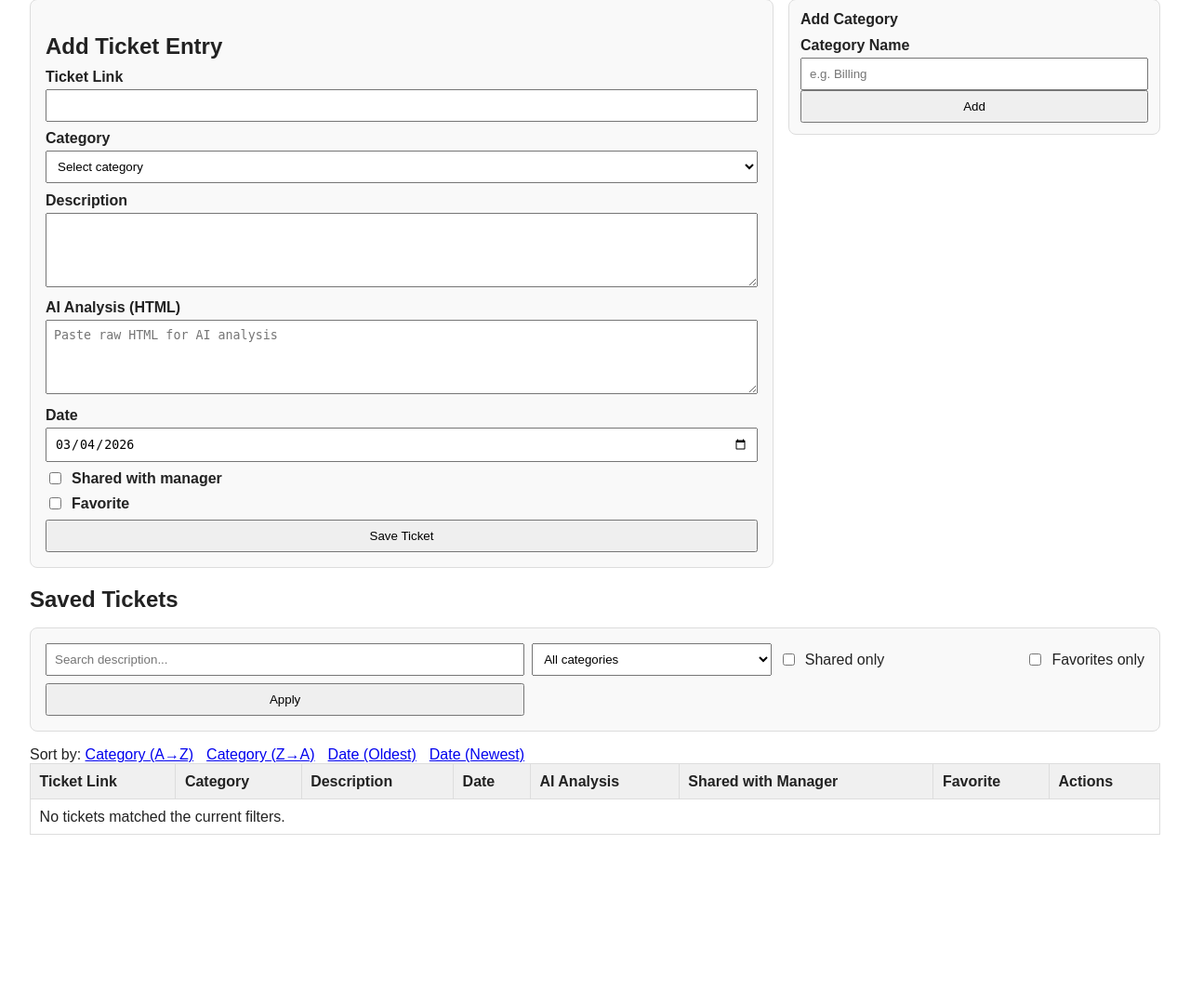
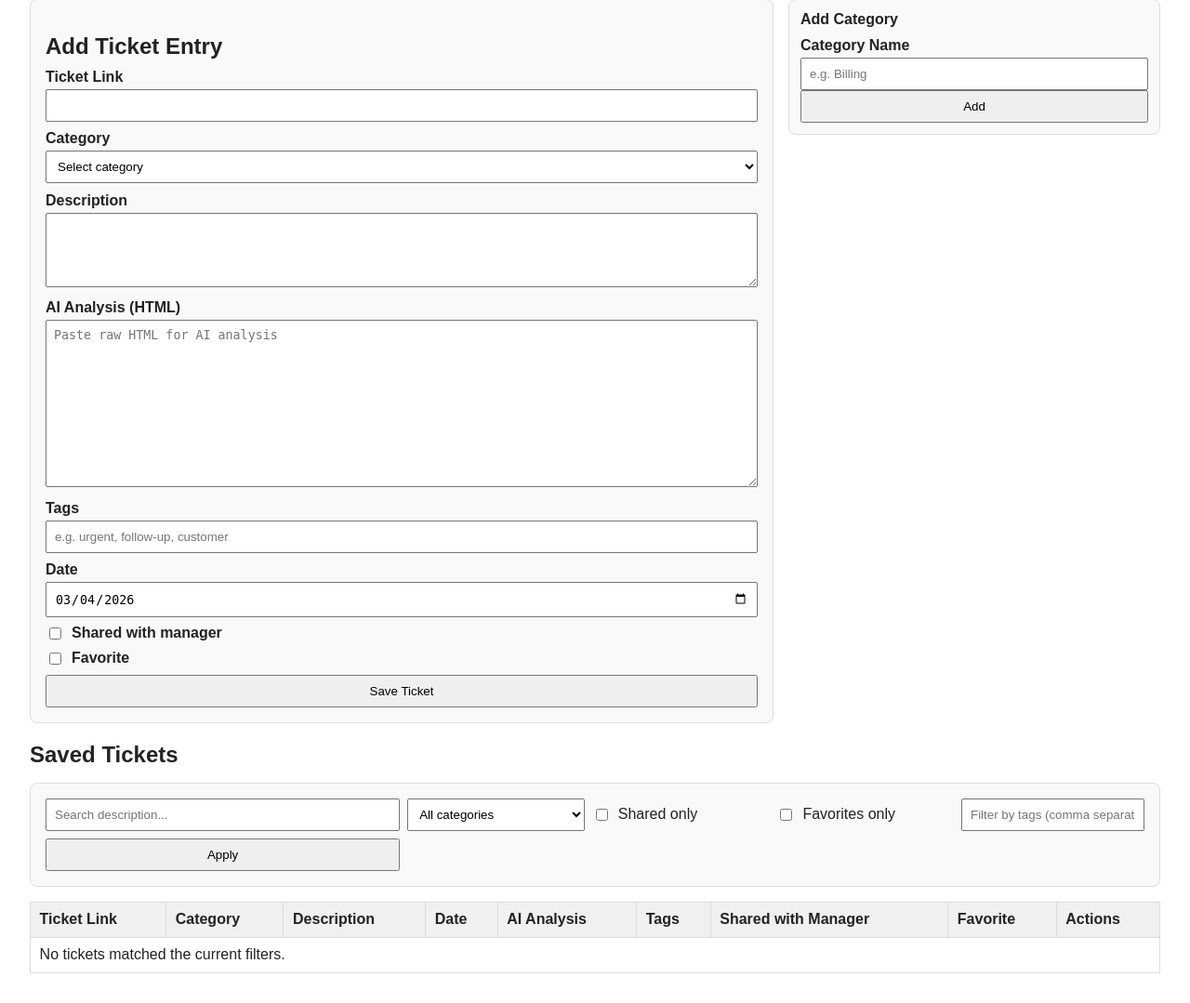
Before and after one commit to Mitchell-13/pack_tracker, a Flask app: page / in a window 1280 px wide. Shown: the part 78-1157 px from the top of the page at 93% size. Before the commit the page ends 976 px from the top, so only its background shows below. Run offline with Flask 3, Linux system fonts and the light colour scheme; data that the repository does not hold is empty.

Commit message:
Add ticket tags and tag filtering UI

```diff
--- a/app.py
+++ b/app.py
@@ -52,6 +52,25 @@ def init_db() -> None:
         )
         """
     )
+    db.execute(
+        """
+        CREATE TABLE IF NOT EXISTS tags (
+            id INTEGER PRIMARY KEY AUTOINCREMENT,
+            name TEXT UNIQUE NOT NULL COLLATE NOCASE
+        )
+        """
+    )
+    db.execute(
+        """
+        CREATE TABLE IF NOT EXISTS ticket_tags (
+            ticket_id INTEGER NOT NULL,
+            tag_id INTEGER NOT NULL,
+            PRIMARY KEY (ticket_id, tag_id),
+            FOREIGN KEY (ticket_id) REFERENCES tickets (id) ON DELETE CASCADE,
+            FOREIGN KEY (tag_id) REFERENCES tags (id) ON DELETE CASCADE
+        )
+        """
+    )
 
     ticket_columns = {
         row[1] for row in db.execute("PRAGMA table_info(tickets)").fetchall()
@@ -63,7 +82,38 @@ def init_db() -> None:
     db.close()
 
 
-def _validated_ticket_fields(form: Any) -> tuple[str, str, str, str, str, int, int] | None:
+def _parse_tags(raw_tags: str) -> list[str]:
+    tag_names: list[str] = []
+    seen: set[str] = set()
+
+    for part in raw_tags.split(","):
+        tag = part.strip()
+        if not tag:
+            continue
+        lowered_tag = tag.lower()
+        if lowered_tag in seen:
+            continue
+        seen.add(lowered_tag)
+        tag_names.append(tag)
+
+    return tag_names
+
+
+def _sync_ticket_tags(db: sqlite3.Connection, ticket_id: int, tag_names: list[str]) -> None:
+    db.execute("DELETE FROM ticket_tags WHERE ticket_id = ?", (ticket_id,))
+
+    for tag_name in tag_names:
+        db.execute("INSERT OR IGNORE INTO tags (name) VALUES (?)", (tag_name,))
+        tag_id_row = db.execute("SELECT id FROM tags WHERE LOWER(name) = LOWER(?)", (tag_name,)).fetchone()
+        if tag_id_row is None:
+            continue
+        db.execute(
+            "INSERT OR IGNORE INTO ticket_tags (ticket_id, tag_id) VALUES (?, ?)",
+            (ticket_id, tag_id_row["id"]),
+        )
+
+
+def _validated_ticket_fields(form: Any) -> tuple[str, str, str, str, str, int, int, list[str]] | None:
     link = form.get("link", "").strip()
     category_id = form.get("category_id", "").strip()
     description = form.get("description", "").strip()
@@ -71,6 +121,7 @@ def _validated_ticket_fields(form: Any) -> tuple[str, str, str, str, str, int, i
     date_value = form.get("date", "").strip()
     shared_with_manager = 1 if form.get("shared_with_manager") == "on" else 0
     favorite = 1 if form.get("favorite") == "on" else 0
+    tags = _parse_tags(form.get("tags", ""))
 
     if not link or not category_id or not description or not date_value:
         return None
@@ -88,6 +139,7 @@ def _validated_ticket_fields(form: Any) -> tuple[str, str, str, str, str, int, i
         date_value,
         shared_with_manager,
         favorite,
+        tags,
     )
 
 
@@ -99,6 +151,7 @@ def index() -> str:
     category_filter = request.args.get("category_id", "").strip()
     shared_only = request.args.get("shared_only", "0") == "1"
     favorite_only = request.args.get("favorite_only", "0") == "1"
+    tag_filter = request.args.get("tags", "").strip()
     edit_id = request.args.get("edit_id", "").strip()
 
     allowed_sort = {"date": "t.date", "category": "c.name"}
@@ -122,16 +175,34 @@ def index() -> str:
     if favorite_only:
         where_clauses.append("t.favorite = 1")
 
+    for tag in _parse_tags(tag_filter):
+        where_clauses.append(
+            """
+            EXISTS (
+                SELECT 1
+                FROM ticket_tags tt_filter
+                JOIN tags tg_filter ON tg_filter.id = tt_filter.tag_id
+                WHERE tt_filter.ticket_id = t.id
+                  AND LOWER(tg_filter.name) = LOWER(?)
+            )
+            """
+        )
+        params.append(tag)
+
     where_sql = f"WHERE {' AND '.join(where_clauses)}" if where_clauses else ""
 
     db = get_db()
     tickets = db.execute(
         f"""
         SELECT t.id, t.link, c.name AS category, t.description, t.date,
-               t.ai_analysis, t.shared_with_manager, t.favorite
+               t.ai_analysis, t.shared_with_manager, t.favorite,
+               COALESCE(GROUP_CONCAT(tg.name, ', '), '') AS tags
         FROM tickets t
         JOIN categories c ON t.category_id = c.id
+        LEFT JOIN ticket_tags tt ON tt.ticket_id = t.id
+        LEFT JOIN tags tg ON tg.id = tt.tag_id
         {where_sql}
+        GROUP BY t.id
         ORDER BY {sort_column} {sort_order}, t.id DESC
         """,
         params,
@@ -149,6 +220,19 @@ def index() -> str:
             """,
             (edit_id,),
         ).fetchone()
+        if ticket_to_edit is not None:
+            ticket_tags = db.execute(
+                """
+                SELECT tg.name
+                FROM tags tg
+                JOIN ticket_tags tt ON tt.tag_id = tg.id
+                WHERE tt.ticket_id = ?
+                ORDER BY tg.name ASC
+                """,
+                (ticket_to_edit["id"],),
+            ).fetchall()
+            ticket_to_edit = dict(ticket_to_edit)
+            ticket_to_edit["tags"] = ", ".join(tag["name"] for tag in ticket_tags)
 
     return render_template(
         "index.html",
@@ -160,6 +244,7 @@ def index() -> str:
         category_filter=category_filter,
         shared_only=shared_only,
         favorite_only=favorite_only,
+        tag_filter=tag_filter,
         ticket_to_edit=ticket_to_edit,
         today_date=date.today().isoformat(),
     )
@@ -171,14 +256,17 @@ def add_ticket() -> Any:
     if ticket_fields is None:
         return redirect(url_for("index"))
 
+    link, category_id, description, ai_analysis, date_value, shared_with_manager, favorite, tags = ticket_fields
+
     db = get_db()
-    db.execute(
+    cursor = db.execute(
         """
         INSERT INTO tickets (link, category_id, description, ai_analysis, date, shared_with_manager, favorite)
         VALUES (?, ?, ?, ?, ?, ?, ?)
         """,
-        ticket_fields,
+        (link, category_id, description, ai_analysis, date_value, shared_with_manager, favorite),
     )
+    _sync_ticket_tags(db, cursor.lastrowid, tags)
     db.commit()
     return redirect(url_for("index"))
 
@@ -188,6 +276,8 @@ def edit_ticket(ticket_id: int) -> Any:
     ticket_fields = _validated_ticket_fields(request.form)
     if ticket_fields is None:
         return redirect(url_for("index", edit_id=ticket_id))
+
+    link, category_id, description, ai_analysis, date_value, shared_with_manager, favorite, tags = ticket_fields
 
     db = get_db()
     db.execute(
@@ -202,8 +292,9 @@ def edit_ticket(ticket_id: int) -> Any:
             favorite = ?
         WHERE id = ?
         """,
-        (*ticket_fields, ticket_id),
+        (link, category_id, description, ai_analysis, date_value, shared_with_manager, favorite, ticket_id),
     )
+    _sync_ticket_tags(db, ticket_id, tags)
     db.commit()
     return redirect(url_for("index"))
 
--- a/templates/index.html
+++ b/templates/index.html
@@ -15,6 +15,7 @@
     label { display: block; margin: 0.6rem 0 0.25rem; font-weight: bold; }
     input, select, textarea, button { width: 100%; padding: 0.5rem; box-sizing: border-box; }
     textarea { min-height: 80px; }
+    .analysis-input { min-height: 180px; }
     .inline { display: flex; align-items: center; gap: 0.5rem; margin: 0.5rem 0; }
     .inline input { width: auto; }
     .btn-row { display: flex; gap: 0.5rem; }
@@ -26,7 +27,7 @@
     .sort-links a { margin-right: 0.6rem; }
     .muted { color: #666; font-size: 0.9rem; }
     .controls { margin: 1rem 0; }
-    .controls form { display: grid; grid-template-columns: 2fr 1fr 1fr auto; gap: 0.5rem; align-items: center; }
+    .controls form { display: grid; grid-template-columns: 2fr 1fr 1fr 1fr auto; gap: 0.5rem; align-items: center; }
     .controls label { margin: 0; font-weight: normal; }
     .actions { display: flex; gap: 0.5rem; align-items: center; }
     .actions a { text-decoration: none; }
@@ -35,7 +36,7 @@
     .analysis-link { color: #1565c0; text-decoration: underline; cursor: pointer; border: 0; background: transparent; padding: 0; font-size: inherit; }
     .modal.hidden { display: none; }
     .modal { position: fixed; inset: 0; background: rgba(0, 0, 0, 0.55); display: flex; align-items: center; justify-content: center; padding: 1rem; z-index: 999; }
-    .modal-content { background: #fff; border-radius: 8px; width: min(100%, 1000px); height: min(100%, 750px); display: flex; flex-direction: column; overflow: hidden; }
+    .modal-content { background: #fff; border-radius: 8px; width: min(100%, 1200px); height: min(100%, 850px); display: flex; flex-direction: column; overflow: hidden; }
     .modal-header { padding: 0.75rem 1rem; border-bottom: 1px solid #ddd; display: flex; justify-content: space-between; align-items: center; }
     .modal-header button { width: auto; }
     .modal iframe { border: 0; width: 100%; flex: 1; }
@@ -66,7 +67,10 @@
       <textarea id="description" name="description" required></textarea>
 
       <label for="ai_analysis">AI Analysis (HTML)</label>
-      <textarea id="ai_analysis" name="ai_analysis" placeholder="Paste raw HTML for AI analysis"></textarea>
+      <textarea id="ai_analysis" class="analysis-input" name="ai_analysis" placeholder="Paste raw HTML for AI analysis"></textarea>
+
+      <label for="tags">Tags</label>
+      <input id="tags" name="tags" type="text" placeholder="e.g. urgent, follow-up, customer" />
 
       <label for="date">Date</label>
       <input id="date" name="date" type="date" value="{{ today_date }}" required />
@@ -111,7 +115,10 @@
     <textarea id="edit_description" name="description" required>{{ ticket_to_edit['description'] }}</textarea>
 
     <label for="edit_ai_analysis">AI Analysis (HTML)</label>
-    <textarea id="edit_ai_analysis" name="ai_analysis" placeholder="Paste raw HTML for AI analysis">{{ ticket_to_edit['ai_analysis'] }}</textarea>
+    <textarea id="edit_ai_analysis" class="analysis-input" name="ai_analysis" placeholder="Paste raw HTML for AI analysis">{{ ticket_to_edit['ai_analysis'] }}</textarea>
+
+    <label for="edit_tags">Tags</label>
+    <input id="edit_tags" name="tags" type="text" value="{{ ticket_to_edit['tags'] if ticket_to_edit else '' }}" placeholder="e.g. urgent, follow-up, customer" />
 
     <label for="edit_date">Date</label>
     <input id="edit_date" name="date" type="date" value="{{ ticket_to_edit['date'] }}" required />
@@ -137,9 +144,6 @@
 
   <div class="controls">
     <form method="get" action="{{ url_for('index') }}">
-      <input type="hidden" name="sort_by" value="{{ sort_by }}" />
-      <input type="hidden" name="order" value="{{ order }}" />
-
       <input name="q" type="text" placeholder="Search description..." value="{{ description_search }}" />
 
       <select id="category_id_filter" name="category_id">
@@ -161,16 +165,10 @@
         Favorites only
       </label>
 
+      <input name="tags" type="text" placeholder="Filter by tags (comma separated)" value="{{ tag_filter }}" />
+
       <button type="submit">Apply</button>
     </form>
-  </div>
-
-  <div class="sort-links">
-    Sort by:
-    <a href="{{ url_for('index', sort_by='category', order='asc', q=description_search, category_id=category_filter, shared_only=1 if shared_only else 0, favorite_only=1 if favorite_only else 0) }}">Category (A→Z)</a>
-    <a href="{{ url_for('index', sort_by='category', order='desc', q=description_search, category_id=category_filter, shared_only=1 if shared_only else 0, favorite_only=1 if favorite_only else 0) }}">Category (Z→A)</a>
-    <a href="{{ url_for('index', sort_by='date', order='asc', q=description_search, category_id=category_filter, shared_only=1 if shared_only else 0, favorite_only=1 if favorite_only else 0) }}">Date (Oldest)</a>
-    <a href="{{ url_for('index', sort_by='date', order='desc', q=description_search, category_id=category_filter, shared_only=1 if shared_only else 0, favorite_only=1 if favorite_only else 0) }}">Date (Newest)</a>
   </div>
 
   <table>
@@ -181,6 +179,7 @@
         <th>Description</th>
         <th>Date</th>
         <th>AI Analysis</th>
+        <th>Tags</th>
         <th>Shared with Manager</th>
         <th>Favorite</th>
         <th>Actions</th>
@@ -206,10 +205,11 @@
             —
           {% endif %}
         </td>
+        <td>{{ ticket['tags'] if ticket['tags'] else '—' }}</td>
         <td>{{ '✅' if ticket['shared_with_manager'] else '❌' }}</td>
         <td>{{ '⭐' if ticket['favorite'] else '—' }}</td>
         <td class="actions">
-          <a href="{{ url_for('index', edit_id=ticket['id'], sort_by=sort_by, order=order, q=description_search, category_id=category_filter, shared_only=1 if shared_only else 0, favorite_only=1 if favorite_only else 0) }}">Edit</a>
+          <a href="{{ url_for('index', edit_id=ticket['id'], sort_by=sort_by, order=order, q=description_search, category_id=category_filter, shared_only=1 if shared_only else 0, favorite_only=1 if favorite_only else 0, tags=tag_filter) }}">Edit</a>
           <form action="{{ url_for('delete_ticket', ticket_id=ticket['id']) }}" method="post">
             <button class="danger" type="submit" onclick="return confirm('Delete this ticket?');">Delete</button>
           </form>
@@ -217,7 +217,7 @@
       </tr>
       {% else %}
       <tr>
-        <td colspan="8">No tickets matched the current filters.</td>
+        <td colspan="9">No tickets matched the current filters.</td>
       </tr>
       {% endfor %}
     </tbody>
```
